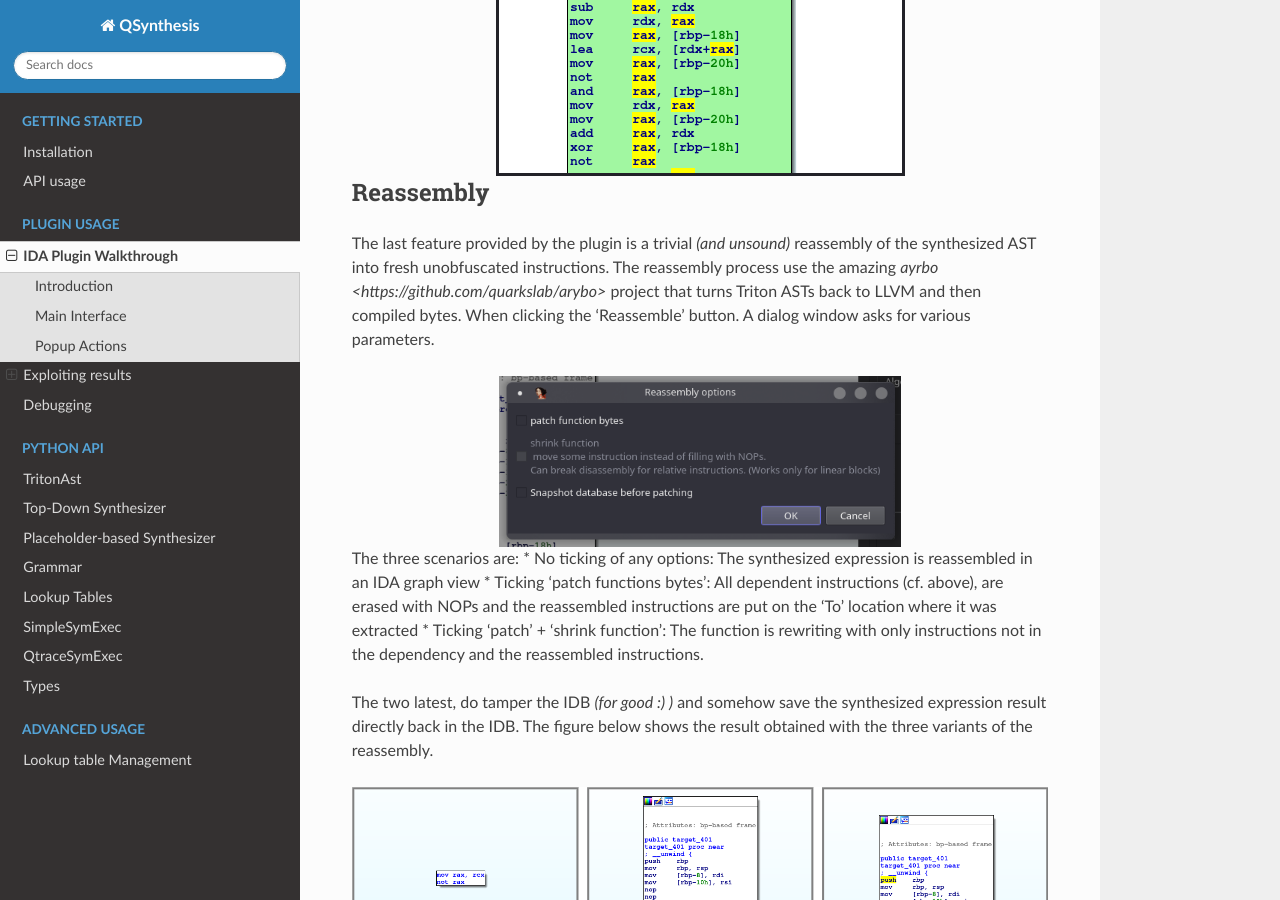
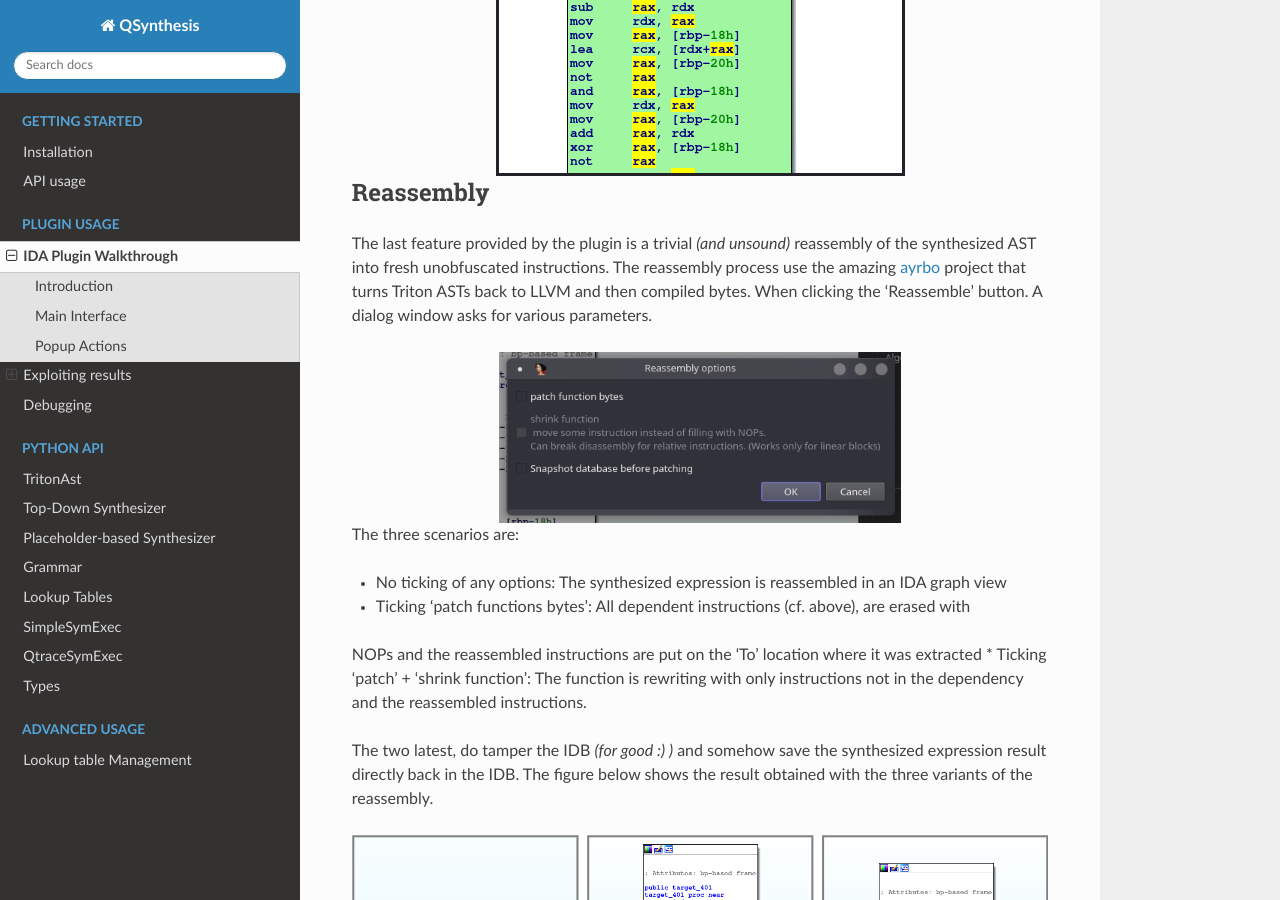
Before and after one commit to quarkslab/qsynthesis, a Sphinx documentation site: the page built from doc/plugin/plugin_usage.rst, in a window 1280 px wide and 900 px high, scrolled down 3759 px. Built offline with Sphinx 7.4.7 and the Read the Docs theme 2.0.0, drawn with Linux system fonts in a browser that asks for light colours.

Commit message:
minor fixes

```diff
--- a/doc/plugin/plugin_usage.rst
+++ b/doc/plugin/plugin_usage.rst
@@ -103,7 +103,7 @@ Reassembly
 
 The last feature provided by the plugin is a trivial *(and unsound)* reassembly of the
 synthesized AST into fresh unobfuscated instructions. The reassembly process use the
-amazing `ayrbo <https://github.com/quarkslab/arybo>` project that turns Triton ASTs
+amazing `ayrbo <https://github.com/quarkslab/arybo>`_ project that turns Triton ASTs
 back to LLVM and then compiled bytes. When clicking the 'Reassemble' button. A dialog
 window asks for various parameters.
 
@@ -113,6 +113,7 @@ window asks for various parameters.
    :alt: Reassembly options
 
 The three scenarios are:
+
 * No ticking of any options: The synthesized expression is reassembled in an IDA graph view
 * Ticking 'patch functions bytes': All dependent instructions (cf. above), are erased with
 NOPs and the reassembled instructions are put on the 'To' location where it was extracted
--- a/doc/requirements.txt
+++ b/doc/requirements.txt
@@ -1,6 +1,8 @@
 sphinx_rtd_theme
 sphinx
 breathe
+sphinx_fontawesome
+sphinx-autodoc-typehints
 
 # added for mock
 psutil
```
